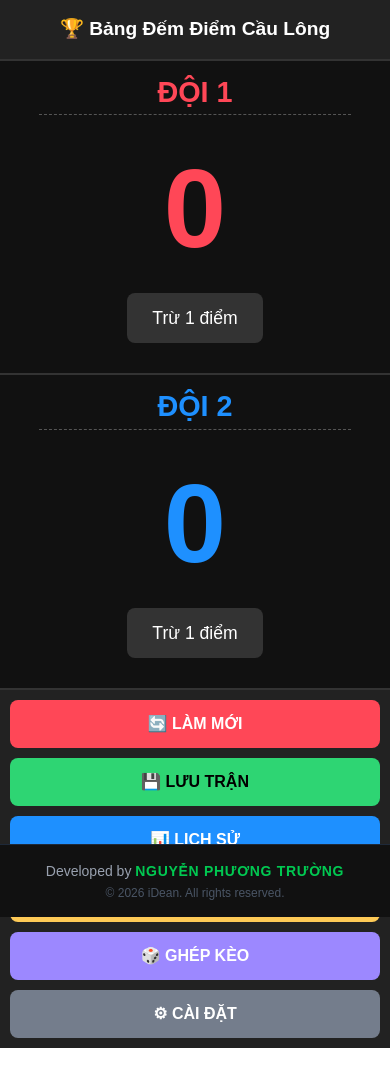
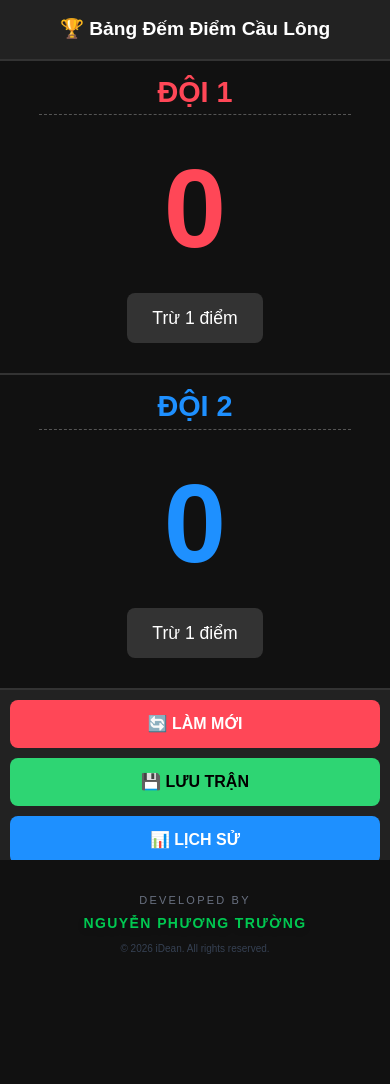
Before and after one commit to nptruongart/badminton, a Next.js app: page / in a window 390 px wide. Before the commit the page ends 1048 px from the top, so only its background shows below. Built offline with nearby package versions, Linux system fonts and the light colour scheme.

Commit message:
Chinh sua vi tri chu ky tren mobile

```diff
--- a/app/layout.tsx
+++ b/app/layout.tsx
@@ -11,7 +11,7 @@ export const metadata: Metadata = {
 
 // Cấu hình Viewport (Theme color cho PWA)
 export const viewport: Viewport = {
-  themeColor: "#1890ff",
+  themeColor: "#111111",
 };
 
 const geistSans = Geist({
@@ -33,17 +33,20 @@ export default function RootLayout({
     <html lang="en">
       <body className={`${geistSans.variable} ${geistMono.variable} h-full antialiased min-h-full flex flex-col bg-[#111111]`}>
 
-        {/* Phần nội dung chính của App sẽ co giãn đẩy Footer xuống đáy */}
-        <div className="flex-1">
+        {/* Phần nội dung chính */}
+        <div className="flex-1 pb-4">
           {children}
         </div>
 
-        {/* ĐÓNG DẤU BẢN QUYỀN TÁC GIẢ Ở ĐÁY MÀN HÌNH */}
-        <footer className="w-full text-center py-4 mt-auto border-t border-gray-800 bg-[#111111]">
-          <p className="text-gray-400 text-sm">
-            Developed by <span className="text-green-500 font-bold uppercase tracking-wider">Nguyễn Phương Trường</span>
+        {/* ĐÓNG DẤU BẢN QUYỀN - Đã thêm pb-32 để đẩy chữ lên cao không bị nút đè */}
+        <footer className="w-full text-center pt-8 pb-32 mt-auto bg-[#111111]">
+          <p className="text-gray-500 text-[11px] uppercase tracking-[0.2em] mb-1">
+            Developed by
           </p>
-          <p className="text-gray-600 text-xs mt-1">
+          <p className="text-green-500 font-black text-sm uppercase tracking-widest drop-shadow-md">
+            Nguyễn Phương Trường
+          </p>
+          <p className="text-gray-700 text-[10px] mt-2">
             © 2026 iDean. All rights reserved.
           </p>
         </footer>
```
